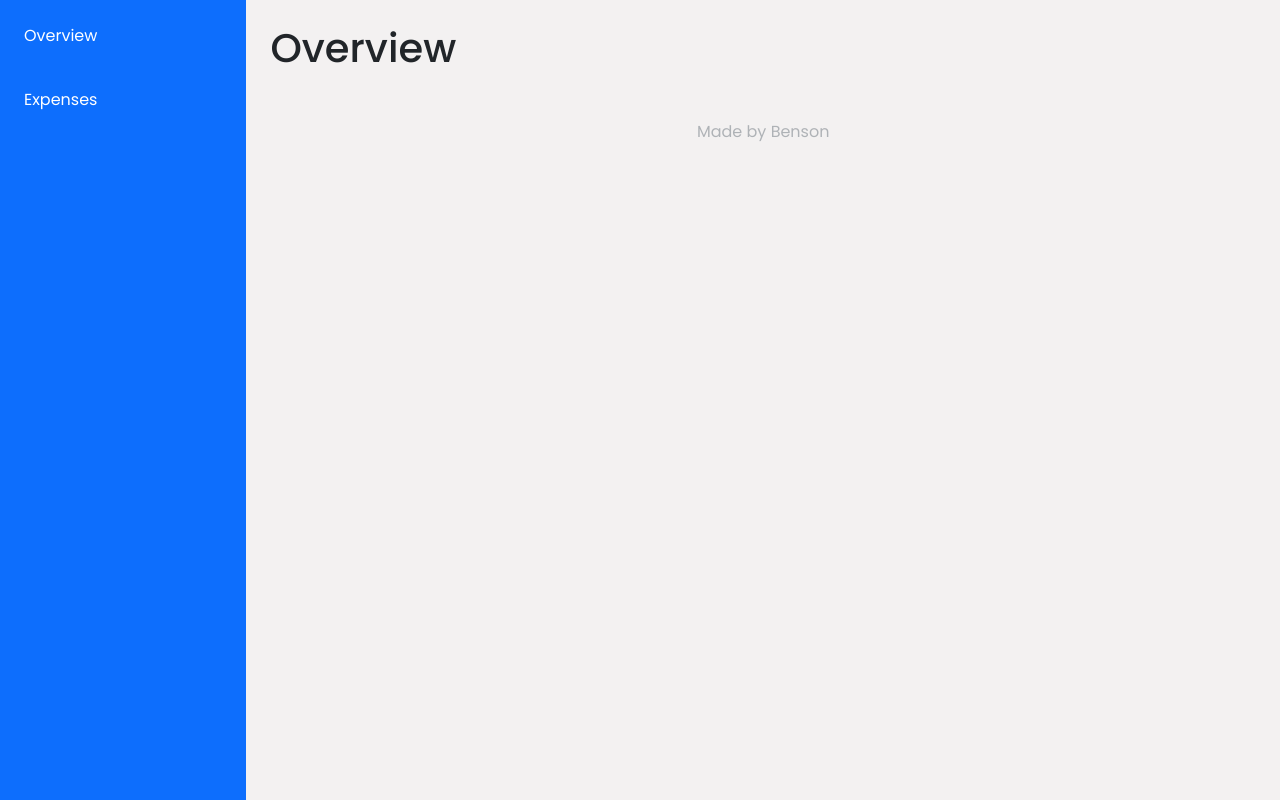
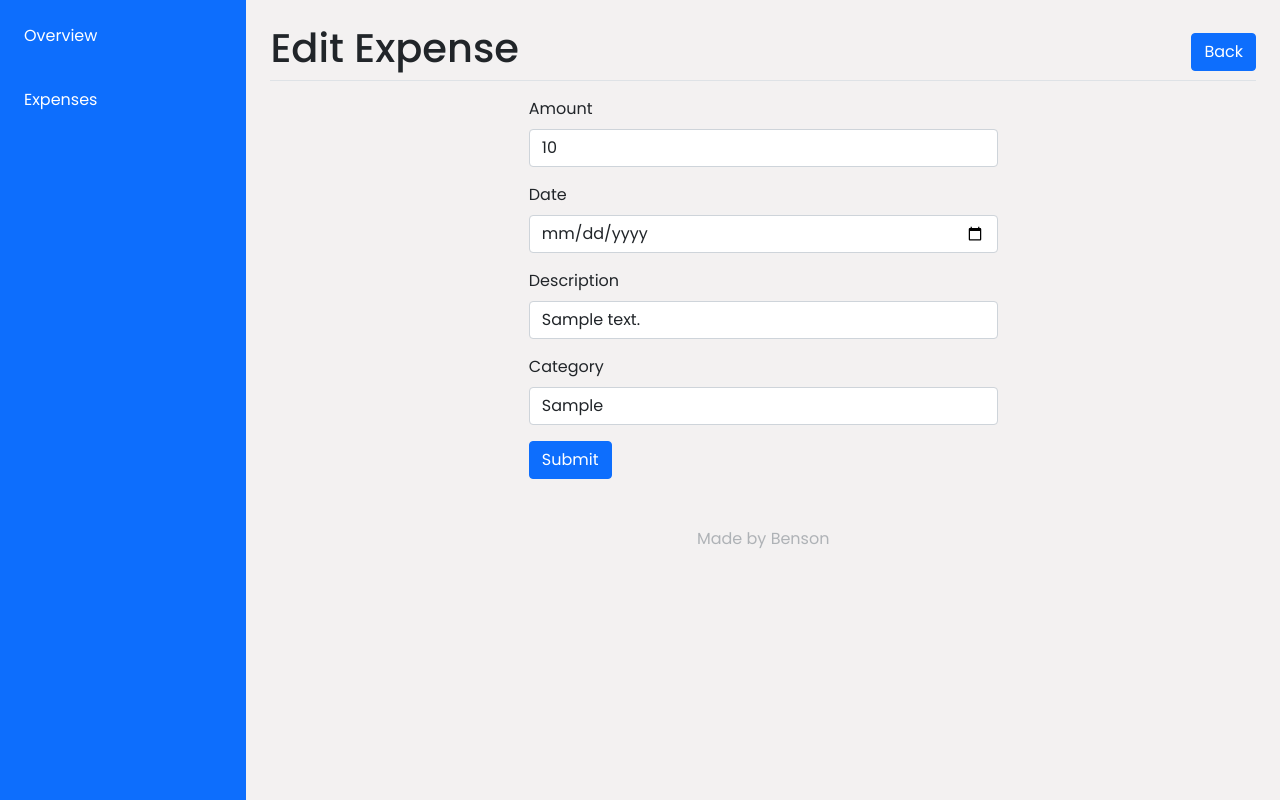
Before and after one commit to Namibra-Devs/expense-tracker, a PHP site: page /index.php?view=edit&exp=1 in a window 1280 px wide. Run offline with PHP 8.4, Linux system fonts and the light colour scheme; tables that the repository leaves empty or names only in its code hold one stand-in row (values such as "Sample post").

Commit message:
Added edit page

```diff
--- a/auxiliaries.php
+++ b/auxiliaries.php
@@ -19,14 +19,20 @@ function systemError(string $message): void
 }
 
 // SET ERROR MESSAGE IN SESSION
-function setError($message, $exit = false)
+function setError($message, $options = [
+    'redirect' => false,
+    'exit' => false
+])
 {
     startSession();
 
     $_SESSION['error'] = $message ;
-    header('Location: ../error.php');
 
-    if ($exit) {
+    if(['redirect'] !== false) {
+        header("Location: ../{$options['redirect']}");
+    }
+
+    if ($options =['exit']) {
         exit;
     }
 }
@@ -79,6 +85,15 @@ function getExpenses(PDO $conn, bool $refresh = false): array
     return $cachedExpenses;
 }
 
+/// GET ONE EXPENSE
+function getExpense(PDO $conn, int $id): array
+{
+    $getExpense = "SELECT * FROM expenses WHERE id = ?";
+    $stmt = $conn->prepare($getExpense);
+    $stmt->execute([$id]);
+    return $stmt->fetch(PDO::FETCH_ASSOC);
+}
+
 /**
  * FUNCTION TO GET USER'S EXPENSES FROM DATABASE
  *
--- /dev/null
+++ b/includes/edit.php
@@ -0,0 +1,44 @@
+<?php
+
+require_once 'auxiliaries.php';
+require_once 'config.php';
+
+if(!isset($_GET['exp'])) {
+    header('Location: ./');
+    exit;
+}
+
+$expense = getExpense($conn, $_GET['exp']);
+?>
+
+<div class="mb-3 border-bottom d-flex align-items-center justify-content-between">
+    <h1>Edit Expense</h1>
+    <a href="?view=expenses" class="btn btn-primary"> Back</a>
+</div>
+
+<div class="container">
+    <div class="row">
+        <div class="col-12 col-md-6 mx-auto">
+            <form action="./processes/edit.proc.php" method="POST">
+                <input type="hidden" name="id" value="<?= $_GET['exp'] ?>">
+                <div class="mb-3">
+                    <label for="amount" class="form-label">Amount</label>
+                    <input type="text" class="form-control" id="amount" name="amount" value="<?= $expense['amount'] ?>">
+                </div>
+                <div class="mb-3">
+                    <label for="date" class="form-label">Date</label>
+                    <input type="date" class="form-control" id="date" name="date" value="<?= $expense['date'] ?>">
+                </div>
+                <div class="mb-3">
+                    <label for="description" class="form-label">Description</label>
+                    <input type="text" class="form-control" id="description" name="description" value="<?= $expense['description'] ?>">
+                </div>
+                <div class="mb-3">
+                    <label for="category" class="form-label">Category</label>
+                    <input type="text" class="form-control" id="category" name="category" value="<?= $expense['category'] ?>">
+                </div>
+                <button type="submit" name="submit" class="btn btn-primary">Submit</button>
+            </form>
+        </div>
+    </div>
+</div>
--- a/includes/expenses.php
+++ b/includes/expenses.php
@@ -65,7 +65,7 @@ $expenses = getExpenses($conn); // GET ALL EXPENSES FROM DATABASE
                         <td> <?= $expense['description'] ?></td>
                         <td> <?= $expense['category'] ?></td>
                         <td>
-                            <a href="#" class="btn btn-primary">Edit</a>
+                            <a href="?view=edit&exp=<?= $expense['id'] ?>" class="btn btn-primary">Edit</a>
                             <button class="btn btn-primary delBtn" data-expenseId="<?= $expense['id'] ?>">Delete</button>
                         </td>
                     </tr>
--- a/index.php
+++ b/index.php
@@ -30,6 +30,7 @@ $view = $_GET['view'] ?? 'overview';
                 'overview' => require_once 'includes/overview.php',
                 'expenses' => require_once 'includes/expenses.php',
                 'addexpense' => require_once 'includes/addexpense.php',
+                'edit' => require_once 'includes/edit.php',
                 default => require_once 'includes/overview.php',
             };
             ?>
```
